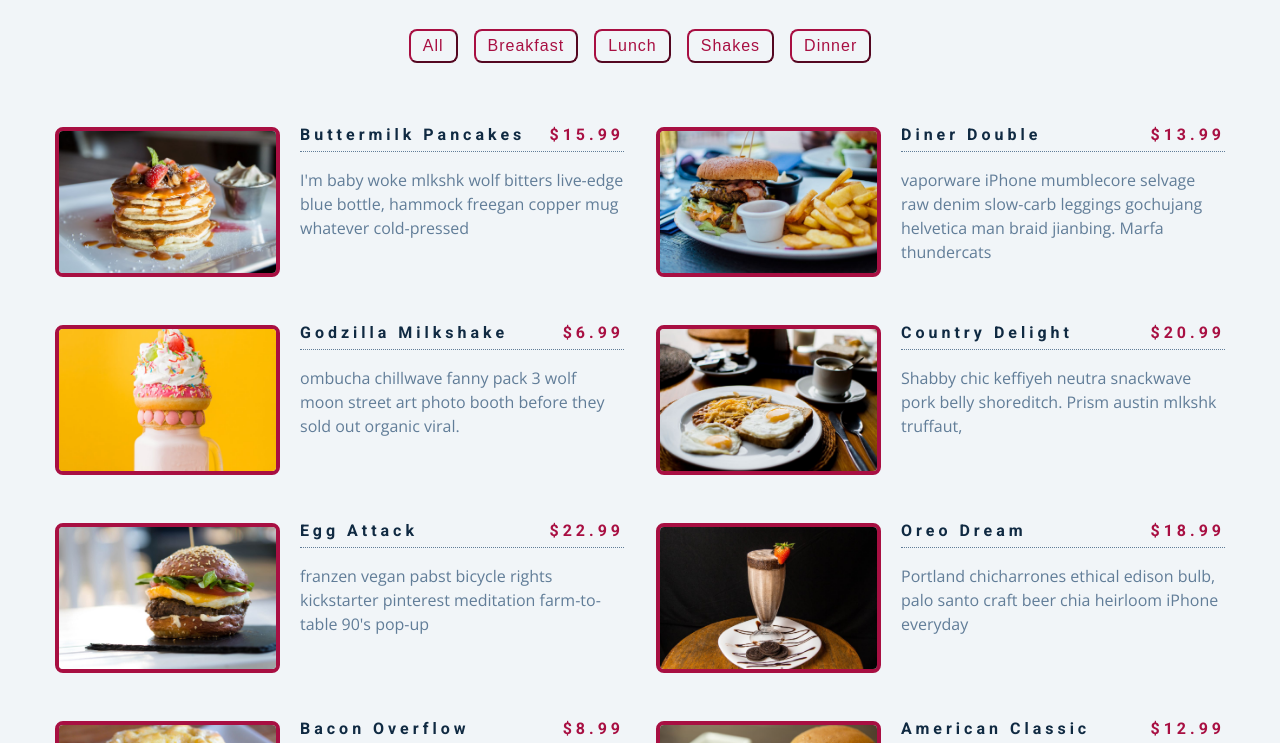
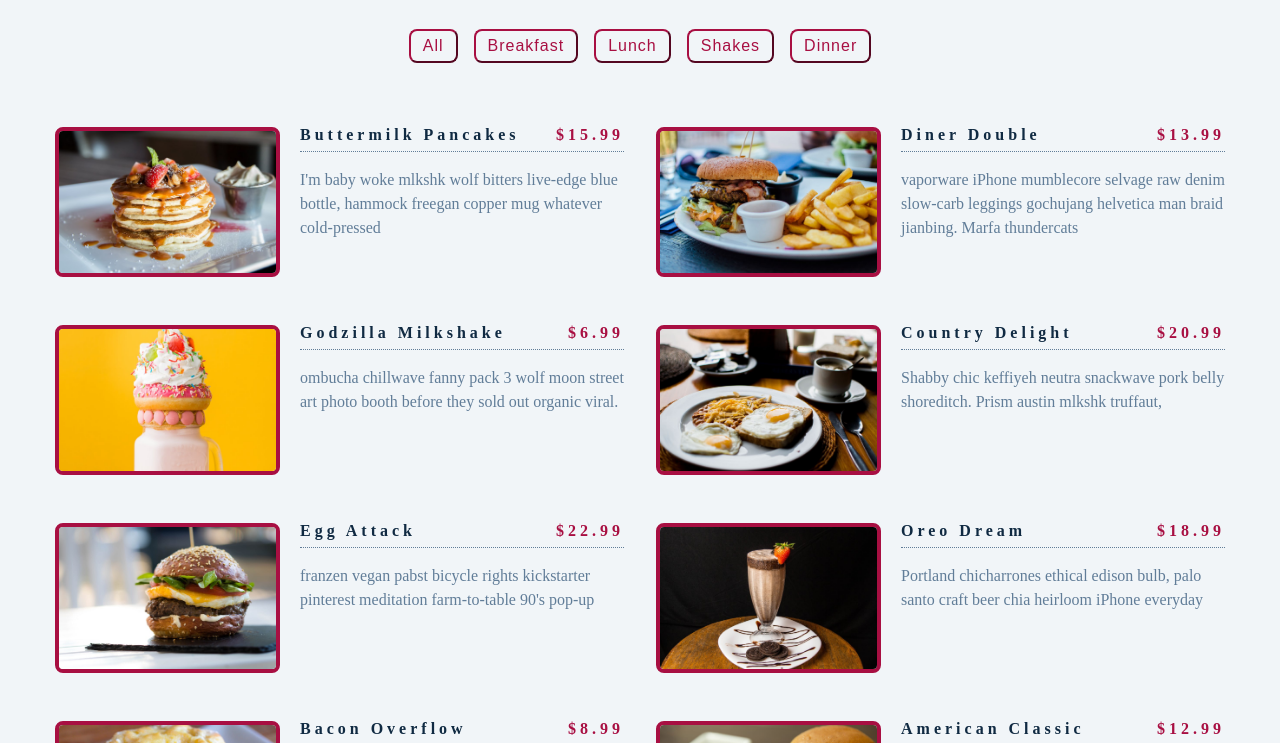
Before and after one commit to CodewithKisha/Js-food-menu, a plain HTML site: page index.html in a window 1280 px wide. Shown: the part 139-882 px from the top of the page. Drawn offline with nearby package versions, Linux system fonts and the light colour scheme.

Commit message:
Update styles.css

```diff
--- a/styles.css
+++ b/styles.css
@@ -3,8 +3,7 @@
 Fonts
 ===============
 */
-@import url("https://fonts.googleapis.com/css?family=Open+Sans|Roboto:400,700&display=swap");
-
+@import url('https://fonts.googleapis.com/css2?family=Poppins:wght@300;400;500;600&display=swap');
 /*
 ===============
 Variables
@@ -44,8 +43,8 @@ Variables
   --clr-green-light: hsl(125, 71%, 66%);
   --clr-gold: rgb(168, 15, 66);
   --clr-black: #222;
-  --ff-primary: "Roboto", sans-serif;
-  --ff-secondary: "Open Sans", sans-serif;
+  --ff-primary: font-family: 'Poppins', sans-serif;
+  --ff-secondary: font-family: 'Poppins', sans-serif;
   --transition: all 0.3s linear;
   --spacing: 0.25rem;
   --radius: 0.5rem;
```
